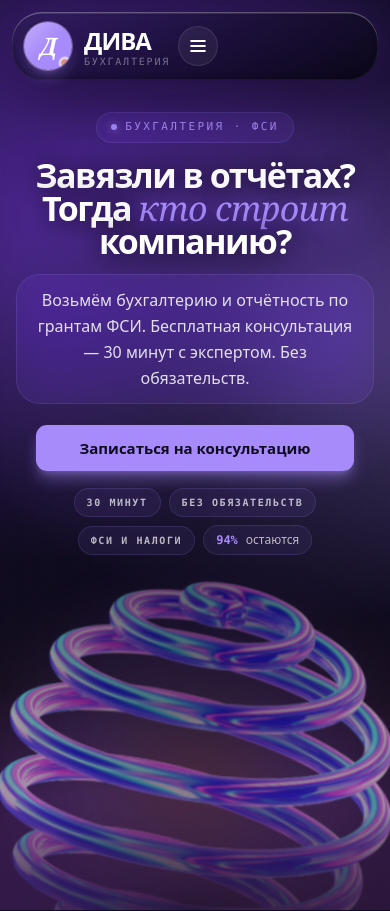
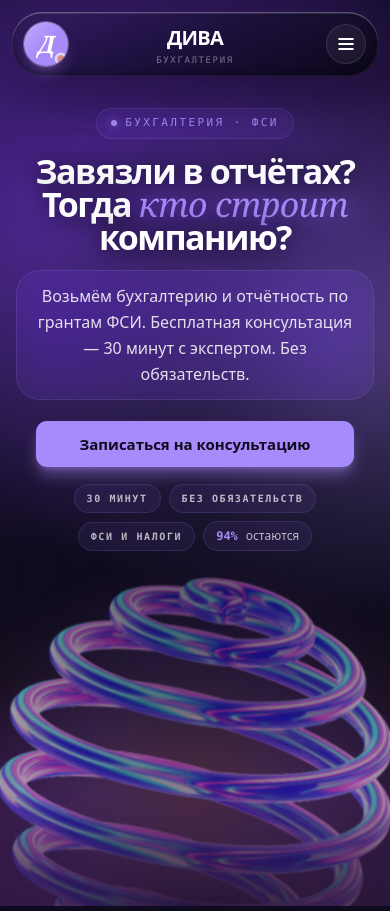
Before and after one commit to kireevkit15-sys/-11, a Next.js app in the folder web/: page / in a window 390 px wide. Shown: the top 911 px of the page. Built offline with nearby package versions, Linux system fonts and the light colour scheme.

Commit message:
fix: balance mobile header island
Center the mobile brand inside the header island and balance logo and burger zones so the island reads evenly on phone browsers.

Co-Authored-By: Claude Opus 4.7 (1M context) <noreply@anthropic.com>

```diff
--- a/web/src/components/sections/header.tsx
+++ b/web/src/components/sections/header.tsx
@@ -104,7 +104,7 @@ export function Header() {
         className="pointer-events-none sticky top-0 z-50 flex justify-center px-0 pt-3 sm:px-4 sm:pt-4"
       >
         <div
-          className="pointer-events-auto relative mx-auto grid w-[calc(100vw-24px)] max-w-[920px] grid-cols-[auto_1fr_auto] items-center gap-2 rounded-[30px] px-3 py-2.5 sm:w-[min(calc(100vw-32px),920px)] sm:gap-4 sm:rounded-[36px] sm:px-5"
+          className="pointer-events-auto relative mx-auto grid w-[calc(100vw_-_24px)] max-w-[920px] grid-cols-[1fr_auto_1fr] items-center gap-0 rounded-[30px] px-3 py-2.5 sm:w-[min(calc(100vw_-_32px),920px)] sm:rounded-[36px] sm:px-5 lg:grid-cols-[auto_1fr_auto] lg:gap-4"
           style={{
             background: 'linear-gradient(165deg, rgba(48,36,86,0.55) 0%, rgba(22,16,42,0.72) 45%, rgba(8,5,18,0.88) 100%)',
             WebkitBackdropFilter: 'blur(32px) saturate(180%)',
@@ -119,8 +119,8 @@ export function Header() {
           }}
         >
           {/* Logo */}
-          <Link href="/" className="group flex items-center gap-3">
-            <div className="relative h-12 w-12 shrink-0 overflow-hidden rounded-2xl bg-gradient-to-br from-primary via-brand-soft to-primary shadow-lg shadow-primary/30 ring-1 ring-white/30 transition group-hover:scale-105">
+          <Link href="/" className="group flex w-11 justify-self-start items-center justify-start gap-3 lg:w-auto">
+            <div className="relative h-11 w-11 shrink-0 overflow-hidden rounded-2xl bg-gradient-to-br from-primary via-brand-soft to-primary shadow-lg shadow-primary/30 ring-1 ring-white/30 transition group-hover:scale-105 sm:h-12 sm:w-12">
               <span aria-hidden className="absolute inset-0 bg-gradient-to-br from-white/30 via-transparent to-transparent" />
               <span className="absolute inset-0 flex items-center justify-center font-serif-accent text-2xl font-extrabold italic text-white">Д</span>
               <motion.span
@@ -130,10 +130,15 @@ export function Header() {
                 transition={reduced ? undefined : { duration: 2, repeat: Infinity, ease: 'easeInOut' }}
               />
             </div>
-            <div className="flex flex-col leading-none">
+            <div className="hidden flex-col leading-none lg:flex">
               <span className="font-display text-2xl font-extrabold tracking-[-0.04em] text-white">ДИВА</span>
               <span className="font-mono text-[10px] uppercase tracking-[0.18em] text-white/40">бухгалтерия</span>
             </div>
+          </Link>
+
+          <Link href="/" className="flex min-w-0 flex-col items-center justify-self-center leading-none lg:hidden">
+            <span className="font-display text-xl font-extrabold tracking-[-0.04em] text-white">ДИВА</span>
+            <span className="mt-1 font-mono text-[9px] uppercase tracking-[0.18em] text-white/42">бухгалтерия</span>
           </Link>
 
           {/* Nav */}
@@ -265,7 +270,7 @@ export function Header() {
           </nav>
 
           {/* CTA */}
-          <div className="flex items-center gap-2">
+          <div className="flex items-center justify-self-end gap-2">
             <button
               type="button"
               onClick={() => setModalOpen(true)}
```
